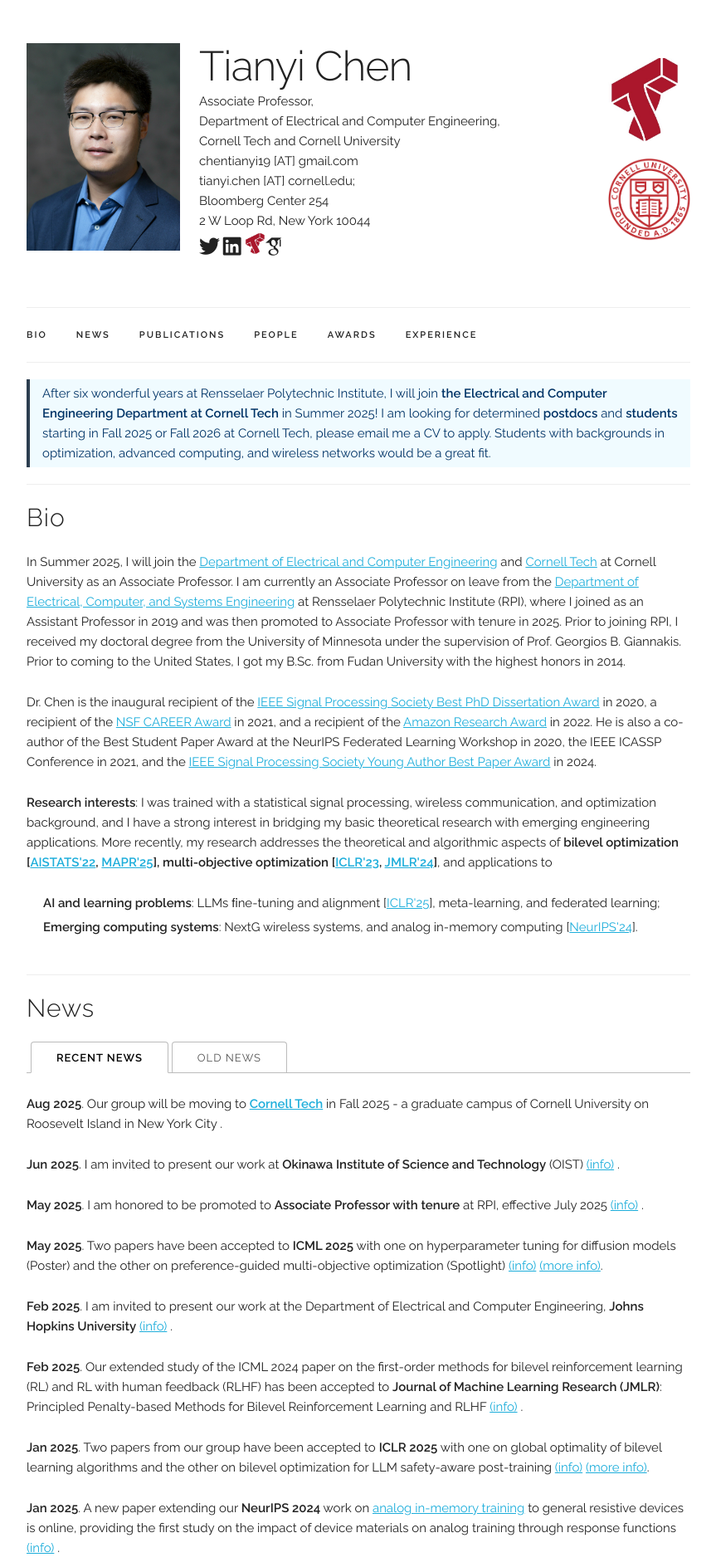
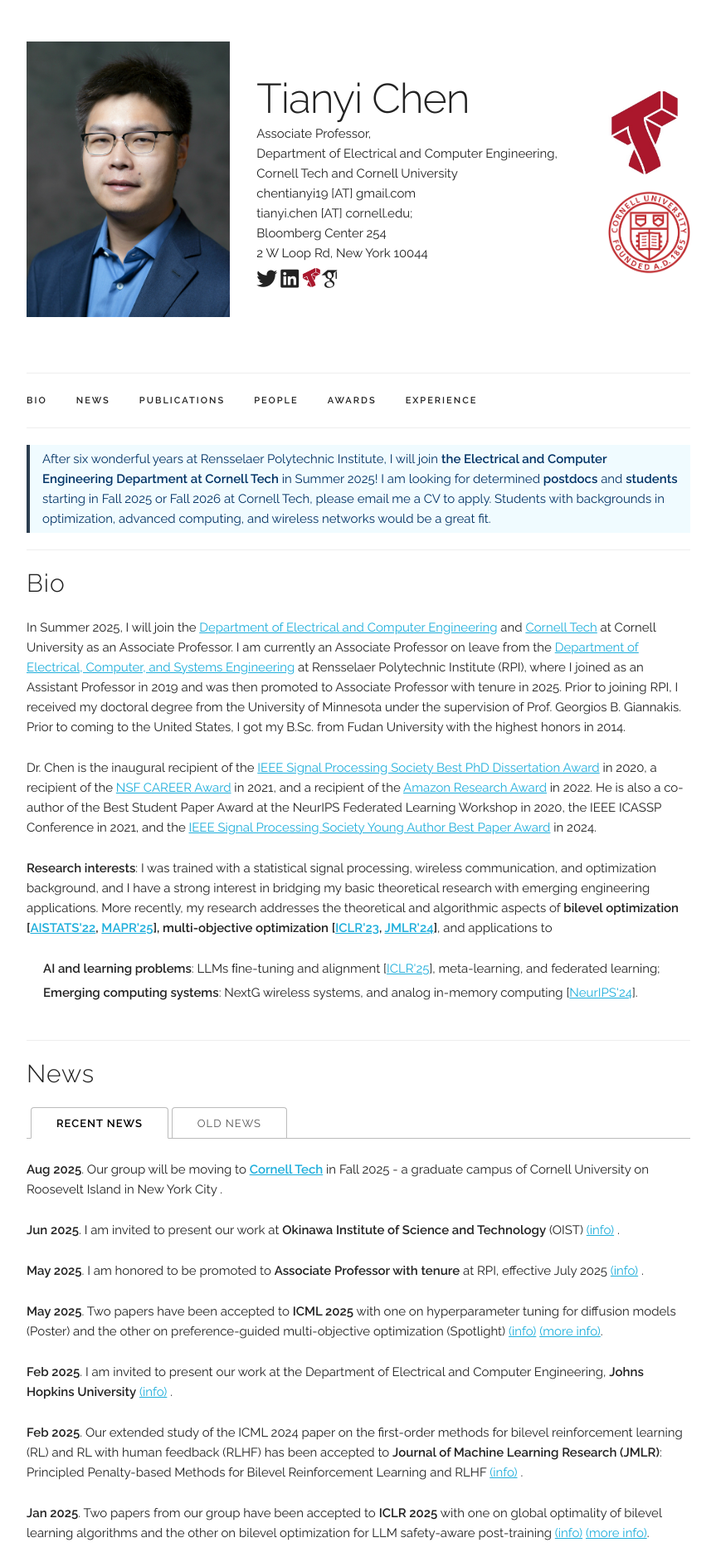
Before and after one commit to chentianyi19/chentianyi19.github.io, a Jekyll site: the page built from index.html, in a window 1280 px wide. Shown: the top 1888 px of the page at 83% size, without its empty margins (208-1071 px from the left). Built offline with Jekyll 4.4.1, drawn with Linux system fonts in a browser that asks for light colours; some web fonts are replaced; comment, search, counter and statistics services are not loaded.

Commit message:
Update default.html

```diff
--- a/_layouts/default.html
+++ b/_layouts/default.html
@@ -69,8 +69,8 @@
 
     <section class="header">
       <div class="row header-content" style="display: flex; flex-wrap: wrap; justify-content: space-between; align-items: center;">
-        <div class="three columns">
-          <a href="{{ site.baseurl }}/"><img class="u-max-full-width" src='{{ site.baseurl }}{{ site.data.main_info.profile_pic }}'style="max-width: 105%;"></a>
+        <div class="four columns">
+          <a href="{{ site.baseurl }}/"><img class="u-max-full-width" src='{{ site.baseurl }}{{ site.data.main_info.profile_pic }}'style="max-width: 100%;"></a>
         </div>
         <div class="nine columns main-description" style="flex: 1; min-width: 250px;">
             <h1>{{ site.data.main_info.name }}</h1>
@@ -88,7 +88,7 @@
               </span>
 
                <span onclick="window.open('{{ site.data.main_info.github }}')" style="cursor: pointer; margin-right: -5px;">
-                <img src="/assets/CT_logo.jpg" alt="Cornell Tech" style="width: 25px; height: 25px; vertical-align: -3px;">
+                <img src="/assets/CT_logo.jpg" alt="Cornell Tech" style="width: 23px; height: 23px; vertical-align: -3px;">
               </span>
 
               <span onclick="window.open('{{ site.data.main_info.google_scholar }}')" style="cursor: pointer">
```
